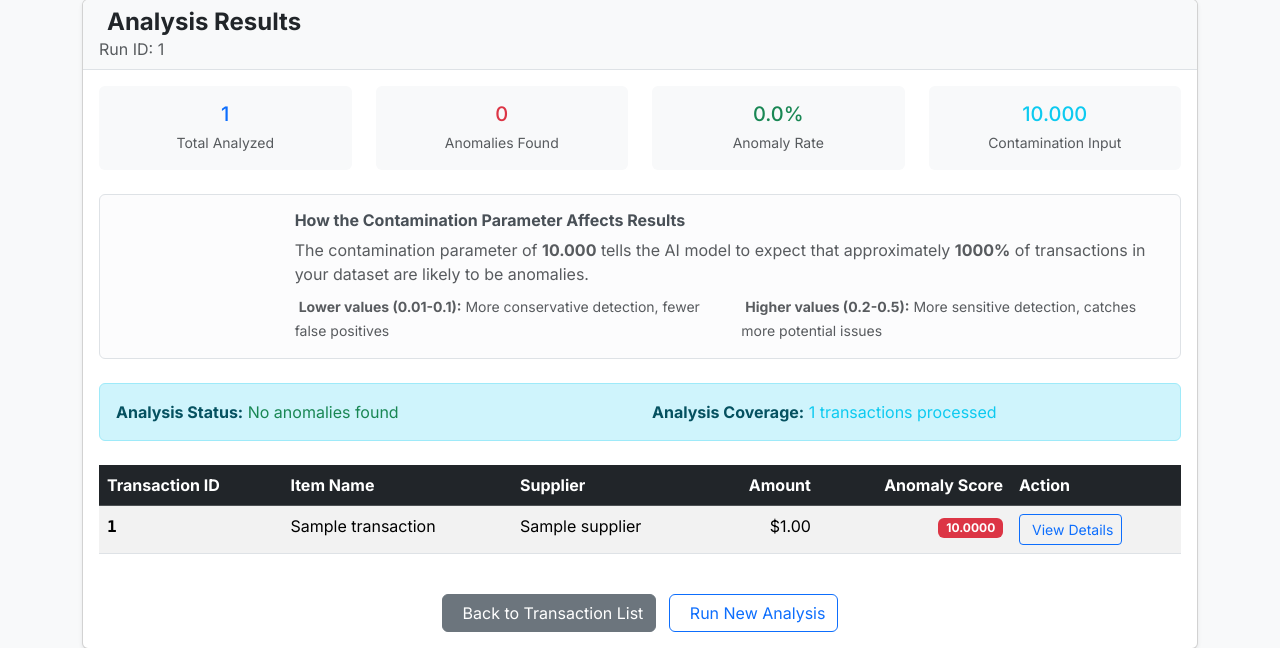
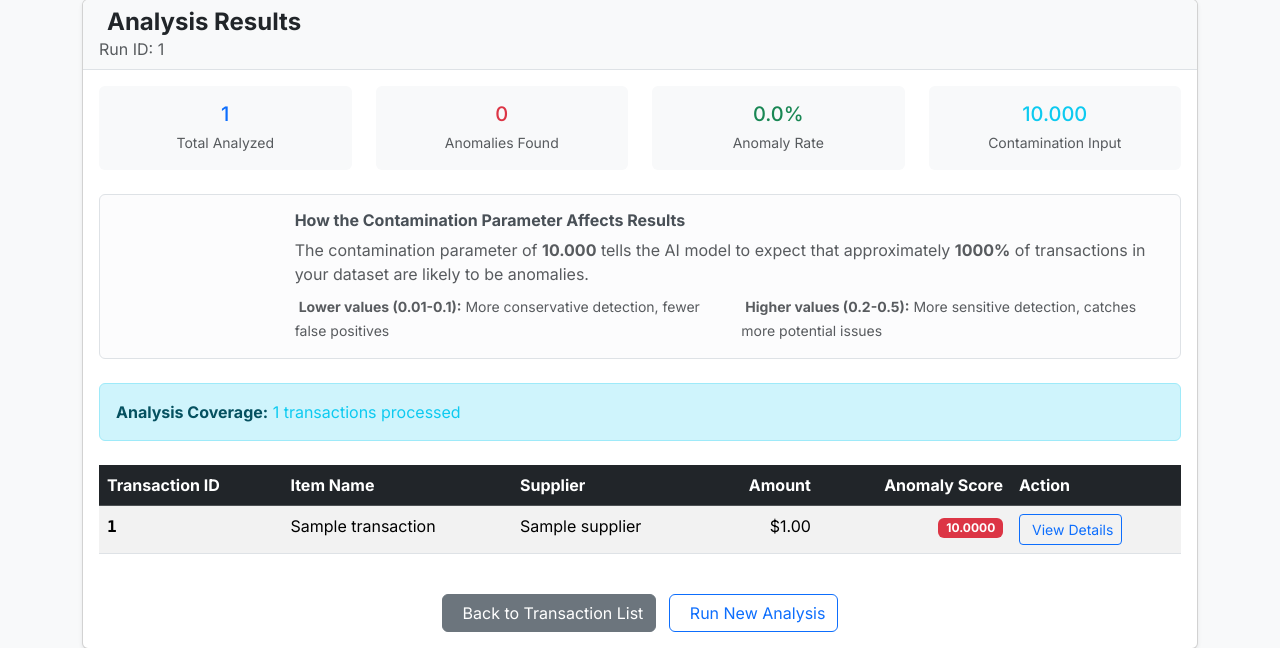
Before and after one commit to gabegtrrz/WatchdogAI, a Django app: template watchdog_ai/templates/ai_analytics/analysis_results.html in a window 1280 px wide. Shown: the part 100-748 px from the top of the page. Run offline with Django 5.2, Linux system fonts and the light colour scheme; the template is opened without the code that fills it: most values are stand-ins (such as "Sample title", 1, 10 or a date in 2020); parts of the project's set-up code (start-up, migrations or seed data) failed here and were passed over.

Commit message:
removed status

```diff
--- a/watchdog_ai/templates/ai_analytics/analysis_results.html
+++ b/watchdog_ai/templates/ai_analytics/analysis_results.html
@@ -78,19 +78,11 @@
             </div>
             {% endif %}
 
-            <!-- Analysis Status Summary -->
+            <!-- Analysis Coverage Summary -->
             {% if total_transactions %}
             <div class="alert alert-info mb-4">
                 <div class="row">
-                    <div class="col-md-6">
-                        <strong>Analysis Status:</strong>
-                        {% if anomaly_count and anomaly_count > 0 %}
-                            <span class="text-warning">Anomalies detected</span>
-                        {% else %}
-                            <span class="text-success">No anomalies found</span>
-                        {% endif %}
-                    </div>
-                    <div class="col-md-6">
+                    <div class="col-md-12">
                         <strong>Analysis Coverage:</strong>
                         {% if total_transactions > 0 %}
                             <span class="text-info">{{ total_transactions }} transactions processed</span>
```
